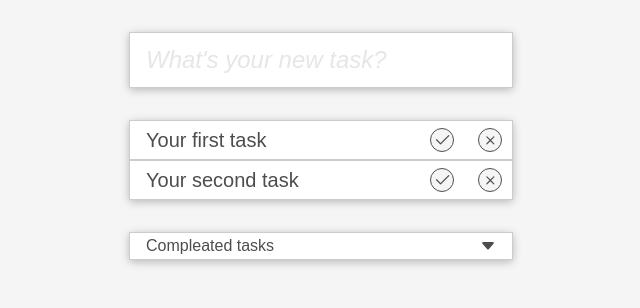
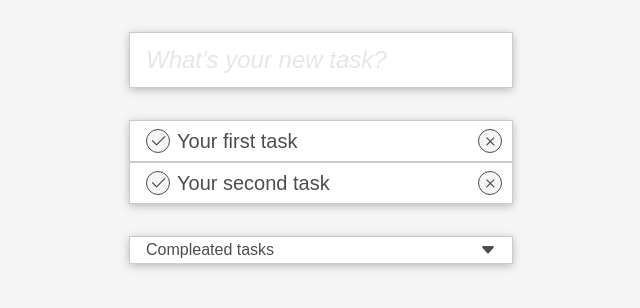
Before and after one commit to happy531/To-do-list, a React (Create React App) app: page / in a window 1280 px wide. Shown: the top 308 px of the page, without its empty margins (319-959 px from the left). Built offline with nearby package versions, Linux system fonts and the light colour scheme.

Commit message:
style bug fixes

```diff
--- a/src/components/Tasks/CompleatedTask/CompleatedTaskStorage.module.css
+++ b/src/components/Tasks/CompleatedTask/CompleatedTaskStorage.module.css
@@ -27,10 +27,11 @@
 
 .storage li {
   display: flex;
-  justify-content: space-between;
+  justify-content: flex-start;
   align-items: center;
+  flex-grow: 1;
   width: 100%;
-  height: 5vh;
+  min-height: 5vh;
   font-size: 2.5vh;
   font-style: italic;
   text-decoration: line-through;
--- a/src/components/Tasks/TasksList/Task.js
+++ b/src/components/Tasks/TasksList/Task.js
@@ -1,5 +1,7 @@
 import TaskDoneButton from "../../UI/Buttons/TaskDoneButton";
 import TaskRemoveButton from "../../UI/Buttons/TaskRemoveButton";
+
+import classes from "./Task.module.css";
 
 const Task = (props) => {
   const removeTaskHandler = () => {
@@ -10,10 +12,12 @@ const Task = (props) => {
   };
   return (
     <li>
-      <p>{props.text}</p>
-      <div>
+      <div className={classes["accept-btn"]}>
         <TaskDoneButton onClick={compleateTaskHandler} />
-        <TaskRemoveButton className={"btn-end"} onClick={removeTaskHandler} />
+      </div>
+      <label className={classes["task-text"]}>{props.text}</label>
+      <div className={classes["delete-btn"]}>
+        <TaskRemoveButton onClick={removeTaskHandler} />
       </div>
     </li>
   );
--- /dev/null
+++ b/src/components/Tasks/TasksList/Task.module.css
@@ -0,0 +1,11 @@
+.task-text {
+  display: block;
+  margin-left: 0.55vw;
+  width: 100%;
+}
+
+@media (max-width: 1023px) {
+  .task-text {
+    margin-left: 2vw;
+  }
+}
--- a/src/components/Tasks/TasksList/TasksList.module.css
+++ b/src/components/Tasks/TasksList/TasksList.module.css
@@ -10,21 +10,15 @@
 
 .tasks li {
   display: flex;
-  justify-content: space-between;
+  justify-content: flex-start;
   align-items: center;
+  flex-grow: 1;
   width: 100%;
-  height: 5vh;
+  min-height: 5vh;
   font-size: 2.5vh;
   color: #4d4d4d;
   padding: 0.5rem 0.6rem 0.5rem 1rem;
   border: 1px solid #ccc;
-}
-
-.tasks li div {
-  display: flex;
-  justify-content: space-between;
-  align-items: center;
-  width: 4.5rem;
 }
 
 @media (orientation: landscape) {
```
